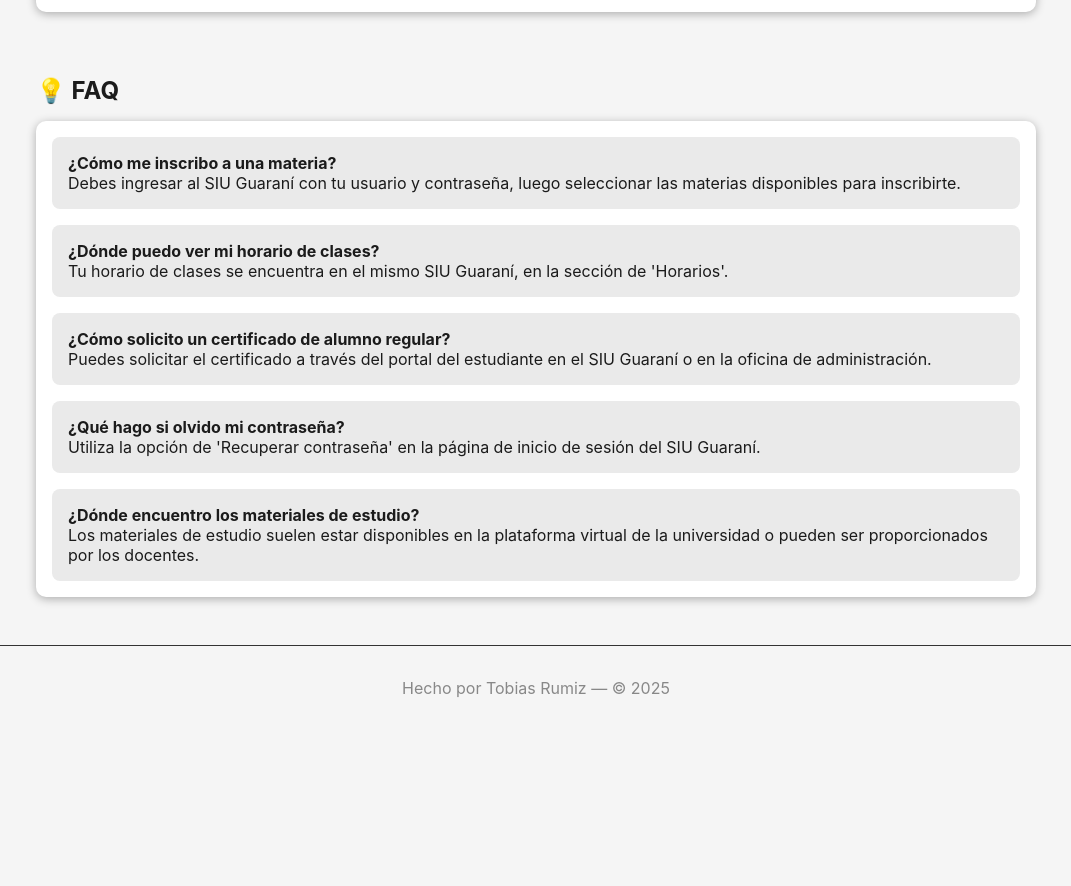
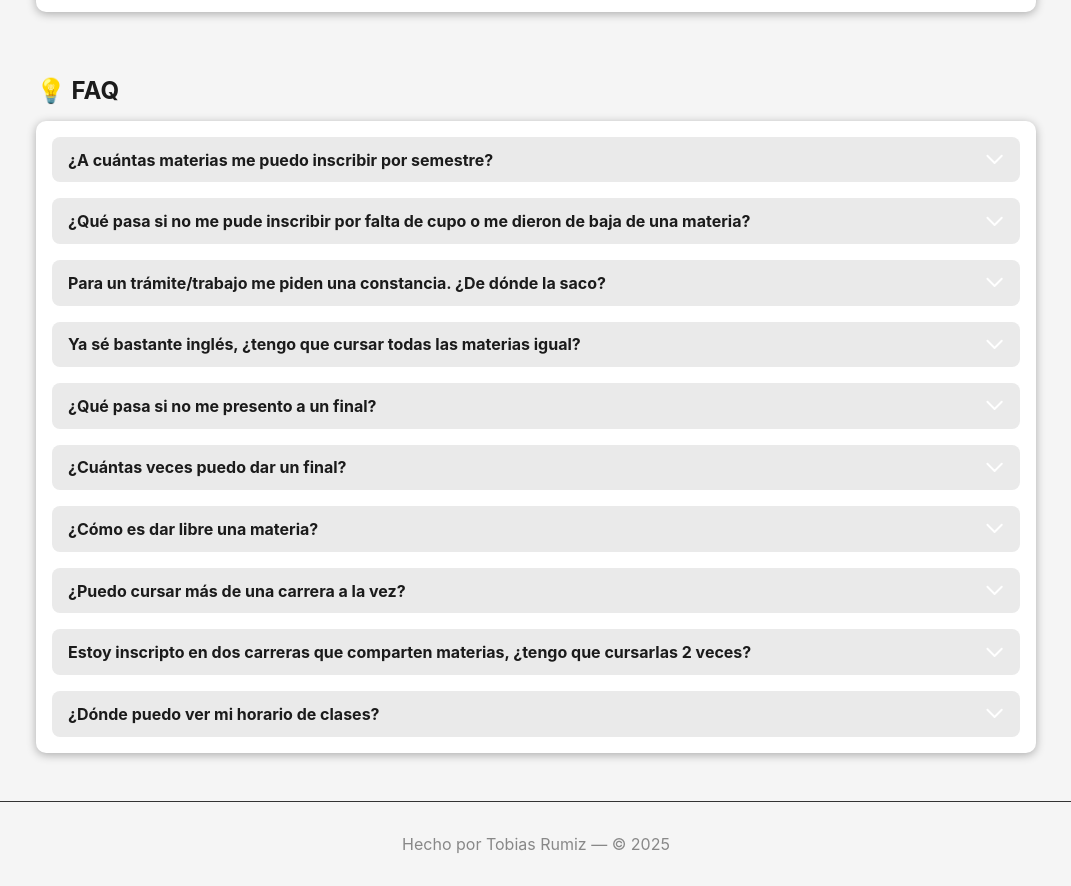
Before and after one commit to Ruminini/Ungs, a plain HTML site: page index.html in a window 1280 px wide. Shown: the part 802-1688 px from the top of the page, without its empty margins (104-1175 px from the left). Before the commit the page ends 1532 px from the top, so only its background shows below. Drawn offline with Linux system fonts and the light colour scheme; a web font is replaced by a local one.

Commit message:
Improved FAQ content and styling

```diff
--- a/data/faq.json
+++ b/data/faq.json
@@ -1,9 +1,44 @@
 {
-  "preguntas": [
-    {"pregunta": "¿Cómo me inscribo a una materia?", "respuesta": "Debes ingresar al SIU Guaraní con tu usuario y contraseña, luego seleccionar las materias disponibles para inscribirte."},
-    {"pregunta": "¿Dónde puedo ver mi horario de clases?", "respuesta": "Tu horario de clases se encuentra en el mismo SIU Guaraní, en la sección de 'Horarios'."},
-    {"pregunta": "¿Cómo solicito un certificado de alumno regular?", "respuesta": "Puedes solicitar el certificado a través del portal del estudiante en el SIU Guaraní o en la oficina de administración."},
-    {"pregunta": "¿Qué hago si olvido mi contraseña?", "respuesta": "Utiliza la opción de 'Recuperar contraseña' en la página de inicio de sesión del SIU Guaraní."},
-    {"pregunta": "¿Dónde encuentro los materiales de estudio?", "respuesta": "Los materiales de estudio suelen estar disponibles en la plataforma virtual de la universidad o pueden ser proporcionados por los docentes."}
+  "preguntas":[
+    {
+      "pregunta":"¿A cuántas materias me puedo inscribir por semestre?",
+      "respuesta":"Hay un límite de 4 materias por semestre, pero no es tan simple. Para cada semestre hay 2 vueltas de inscripciones: en la primera te podés inscribir en hasta 2 materias, y en la segunda hasta 4 TOTALES. Desde que abren las inscripciones hasta la primera semana de cursada, puede suceder que te den de baja de alguna materia."
+    },
+    {
+      "pregunta":"¿Qué pasa si no me pude inscribir por falta de cupo o me dieron de baja de una materia?",
+      "respuesta":"Por alguna razón, esto sucede. Lo que podés hacer es inscribirte en el formulario de lista de espera y recomendaría asistir a clase para charlarlo con el profe. Algunos se copan y te dejan entrar si hay lugar, pero otros no lo hacen y tu única salvación es quedar por lista de espera. Cuando se active el formulario, va a figurar en UngsActiva > Moodle > Links."
+    },
+    {
+      "pregunta":"Para un trámite/trabajo me piden una constancia. ¿De dónde la saco?",
+      "respuesta":"Todas las constancias las tramitás desde el Siu-Guaraní. Una vez iniciás sesión, vas a Trámites > Solicitar constancias y certificados. Ahí podrás elegir el tipo. La de Alumno Regular solo tenés que poner para quién es y generarla. Las otras (Evaluación Parcial y Examen Final) lo más rápido es seleccionar el año y buscar por fecha la que necesitás. Muchas veces los profes no cargan los parciales al SIU, por lo que si necesitás la constancia de 'Evaluación Parcial', preguntale a tu profe al entregar el parcial si puede hacerlo y para cuándo estará."
+    },
+    {
+      "pregunta":"Ya sé bastante inglés, ¿tengo que cursar todas las materias igual?",
+      "respuesta":"¡NO! Si diste algún examen internacional que lo valide, subí tu certificado al formulario de 'Solicitud de Acreditación de Lengua Inglesa' en UngsActiva > Moodle > Links. Si no diste, es muy viejo o no está dentro de los que la UNGS acepta, existe el 'Examen Inglés Acreditación'. El formulario para dar este examen también está en los links de Activa y se habilita en las fechas de inscripción a exámenes finales. En base a cómo te fue, puede que te den todos, alguno o ninguno de los niveles como equivalencia, y podés cursar los restantes o darlos libre en otra fecha de final. En el Moodle hay aulas virtuales sin profes para practicar tu inglés si lo necesitás."
+    },
+    {
+      "pregunta":"¿Qué pasa si no me presento a un final?",
+      "respuesta":"Nada. Si no te presentás, en el SIU te va a figurar como ausente, pero no debería afectarte."
+    },
+    {
+      "pregunta":"¿Cuántas veces puedo dar un final?",
+      "respuesta":"Cuando regularizás una materia, podés dar un examen final como alumno regular todas las veces que necesites hasta que apruebes o se te venza la regularidad. Suelen ser 2 años de regularidad en los que hay un total de 10 turnos de examen (de los cuales 3 por año tienen dos llamados, pero solo podés inscribirte en uno)."
+    },
+    {
+      "pregunta":"¿Cómo es dar libre una materia?",
+      "respuesta":"Para dar libre una materia, o sea, rendir un final sin necesidad de cursarla, hay 3 turnos por año (febrero, julio y diciembre) en los que podés hacerlo, pero suele ser más complicado. Antes de inscribirte al llamado, tenés que contactarte con quien dé la materia. Hay ciertas materias que requieren un trabajo práctico previo al final, otras que toman un final más complejo y otras en las que es el mismo que para los alumnos regulares. Esto es específico de la materia y suelen tener cambios en cómo se calcula la nota."
+    },
+    {
+      "pregunta":"¿Puedo cursar más de una carrera a la vez?",
+      "respuesta":"Sí. Aproximadamente un mes previo a las inscripciones al 1.º y 2.º semestre se habilita el formulario de 'cambio/simultaneidad de carrera' en UngsActiva > Moodle > Links. Es recomendable en carreras que tienen una tecnicatura como título intermedio que te inscribas a ambas."
+    },
+    {
+      "pregunta":"Estoy inscripto en dos carreras que comparten materias, ¿tengo que cursarlas 2 veces?",
+      "respuesta":"No. La gran mayoría de materias que se repiten se computará automáticamente la equivalencia a la otra carrera. Hay materias que son las mismas, pero tienen distintos nombres, como en Tec. Informática y Lic. en Sistemas, donde en una se llama 'Ingeniería de software' y en la otra 'Ingeniería de software I'. En estos casos deberás llenar el formulario de equivalencia interna en UngsActiva > Moodle > Links. También puede haber casos como 'Cálculo I' de las ingenierías y 'Cálculo para computación' de Sistemas que, por más que comparten gran parte del contenido, hay ciertas diferencias, por lo que puede que no te den la equivalencia (en casos así podría ser recomendable darla libre)."
+    },
+    {
+      "pregunta":"¿Dónde puedo ver mi horario de clases?",
+      "respuesta":"Si no estás inscripto, utilizá el buscador de comisiones de arriba buscando la materia por nombre para ver a cuál podés inscribirte, y si ya lo estás, desde el Siu-Guaraní podés ir a Reportes > Mis inscripciones."
+    }
   ]
 }
--- a/script.js
+++ b/script.js
@@ -183,10 +183,41 @@ function renderComisiones(materias) {
 function renderFAQ(data) {
 	const div = document.getElementById("faq-content");
 	div.innerHTML = "";
+
 	data.preguntas.forEach((q) => {
 		const card = document.createElement("div");
-		card.className = "card";
-		card.innerHTML = `<b>${q.pregunta}</b><br>${q.respuesta}`;
+		card.className = "card faq";
+
+		card.innerHTML = `
+      <div class="pregunta-container">
+        <p class="pregunta"><b>${q.pregunta}</b></p>
+        <svg class="arrow" style="transform:rotate(180deg)" viewBox="0 0 40 40" fill="none"
+          xmlns="http://www.w3.org/2000/svg" stroke="white"
+          stroke-width="4" stroke-linecap="round" stroke-linejoin="round">
+          <path d="M5 28L20 13L35 28" />
+        </svg>
+      </div>
+			<div class="respuesta-container">
+      <p class="respuesta">${q.respuesta}</p>
+			</div>
+    `;
+
+		const respCont = card.querySelector(".respuesta-container");
+		respCont.style.maxHeight = "0";
+		respCont.style.overflow = "hidden";
+
+		card.addEventListener("click", () => {
+			const arrow = card.querySelector(".arrow");
+			const expanded = card.classList.toggle("open");
+			if (expanded) {
+				respCont.style.maxHeight = respCont.scrollHeight + "px";
+				arrow.style.transform = "rotate(0deg)";
+			} else {
+				respCont.style.maxHeight = "0";
+				arrow.style.transform = "rotate(180deg)";
+			}
+		});
+
 		div.appendChild(card);
 	});
 }
--- a/style.css
+++ b/style.css
@@ -309,3 +309,40 @@ h2 {
 		right: 1rem;
 	}
 }
+
+.faq {
+	cursor: pointer;
+	padding: 0.8rem 1rem;
+	transition: background 0.2s;
+	box-sizing: border-box;
+	p {
+		margin: 0;
+		text-align: justify;
+	}
+}
+
+.faq:hover {
+	background: var(--card2);
+}
+
+.pregunta-container {
+	display: flex;
+	align-items: center;
+	justify-content: space-between;
+	gap: 0.5rem;
+}
+
+.arrow {
+	width: 1.2rem;
+	height: 1.2rem;
+	transition: transform 0.25s ease;
+	flex-shrink: 0;
+}
+.respuesta-container {
+	transition: max-height 0.25s ease;
+}
+.respuesta {
+	color: var(--text);
+	padding-top: 0.5rem;
+	line-height: 1.4;
+}
```
